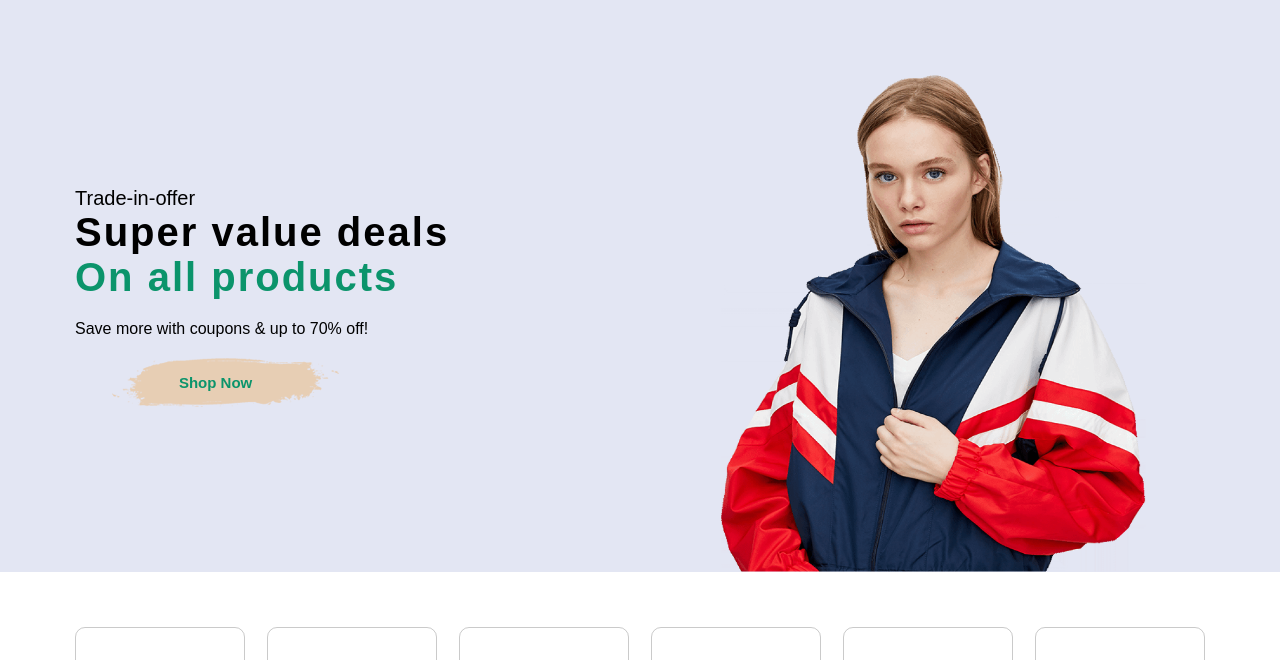
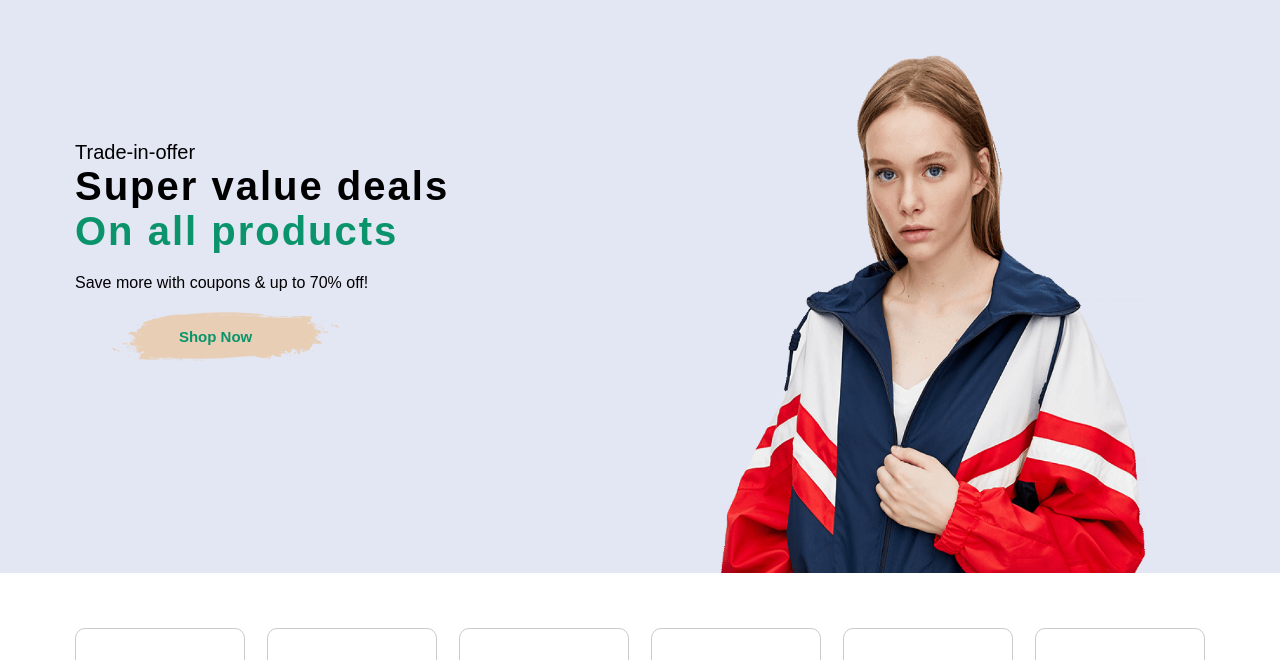
Before and after one commit to Abdessamad202/Build-and-Deploy-Ecommerce-Website, a plain HTML site: page home.html in a window 1280 px wide. Shown: the part 72-732 px from the top of the page. Drawn offline with nearby package versions, Linux system fonts and the light colour scheme.

Commit message:
Update style.css

```diff
--- a/style.css
+++ b/style.css
@@ -11,17 +11,18 @@
 }
 .Sticky {
     padding:0 75px;
-    position: fixed;
 }
 header{
     display: flex;
+    position: fixed;
     width: 100%;
     padding: 25px 75px;
     align-items: center;
     transition: 0.2s;
     justify-content: space-between;
     background-color: rgba(227,230,243,255);
-
+    z-index: 5;
+    transition: .5s;
 }
 header nav ul {
     display: flex;
@@ -82,10 +83,10 @@
     background-image: url("img/hero4.png");
     background-size: 80% 100%;
     background-repeat: no-repeat;
-    background-position: 190px 0;
+    background-position: 190px 65px;
     background-color: rgba(227,230,243,255);
     /* background-position: top; */
-    height: 550px;
+    height: 645px;
 }
 .dds .Tr {
     font-size: 20px;
```
